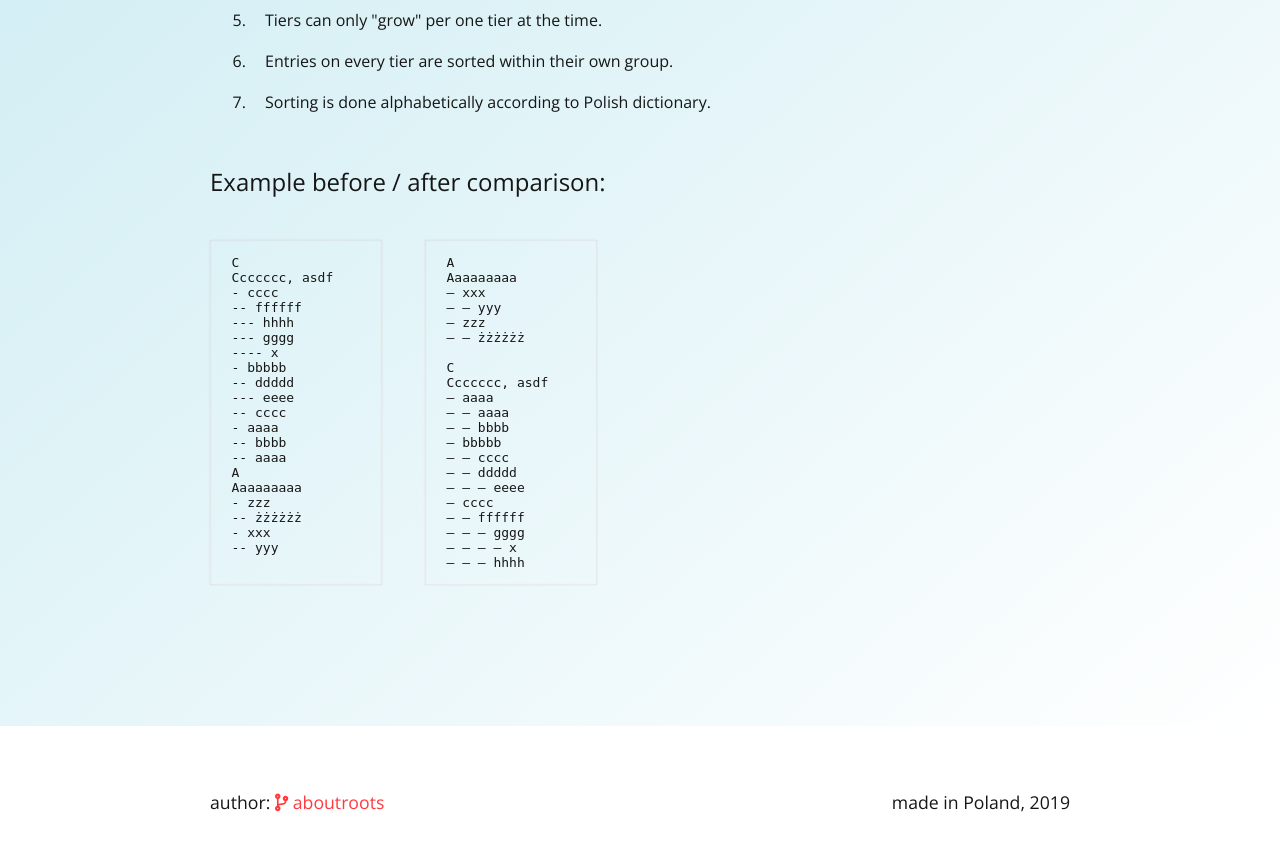
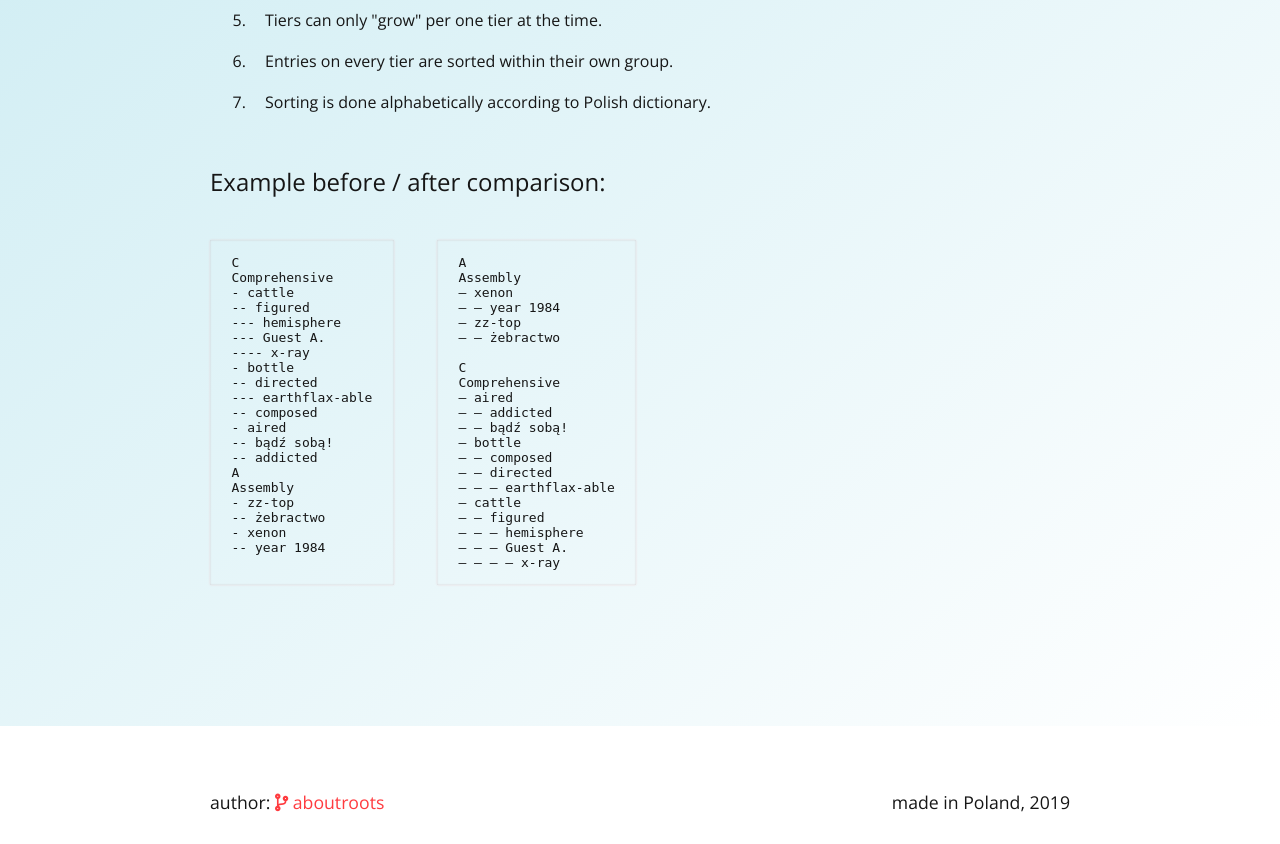
Before and after one commit to aboutroots/index-helper, a Django app: page /rules in a window 1280 px wide. Shown: the part 379-1223 px from the top of the page. Run offline with Django 3.2, Linux system fonts and the light colour scheme.

Commit message:
Modify examples on rules page

```diff
--- a/public_pages/templates/rules.html
+++ b/public_pages/templates/rules.html
@@ -19,48 +19,48 @@
     <div class="code-columns">
     <pre><code>
 C
-Ccccccc, asdf
-- cccc
--- ffffff
---- hhhh
---- gggg
----- x
-- bbbbb
--- ddddd
---- eeee
--- cccc
-- aaaa
--- bbbb
--- aaaa
+Comprehensive
+- cattle
+-- figured
+--- hemisphere
+--- Guest A.
+---- x-ray
+- bottle
+-- directed
+--- earthflax-able
+-- composed
+- aired
+-- bądź sobą!
+-- addicted
 A
-Aaaaaaaaa
-- zzz
--- żżżżżż
-- xxx
--- yyy
+Assembly
+- zz-top
+-- żebractwo
+- xenon
+-- year 1984
     </code></pre>
     <pre><code>
 A
-Aaaaaaaaa
-– xxx
-– – yyy
-– zzz
-– – żżżżżż
+Assembly
+– xenon
+– – year 1984
+– zz-top
+– – żebractwo
 
 C
-Ccccccc, asdf
-– aaaa
-– – aaaa
-– – bbbb
-– bbbbb
-– – cccc
-– – ddddd
-– – – eeee
-– cccc
-– – ffffff
-– – – gggg
-– – – – x
-– – – hhhh
+Comprehensive
+– aired
+– – addicted
+– – bądź sobą!
+– bottle
+– – composed
+– – directed
+– – – earthflax-able
+– cattle
+– – figured
+– – – hemisphere
+– – – Guest A.
+– – – – x-ray
     </code></pre>
 </div>
     </div>
```
Also changed, not shown: indexing/tests/test_ok.txt (+18 -18 lines).
